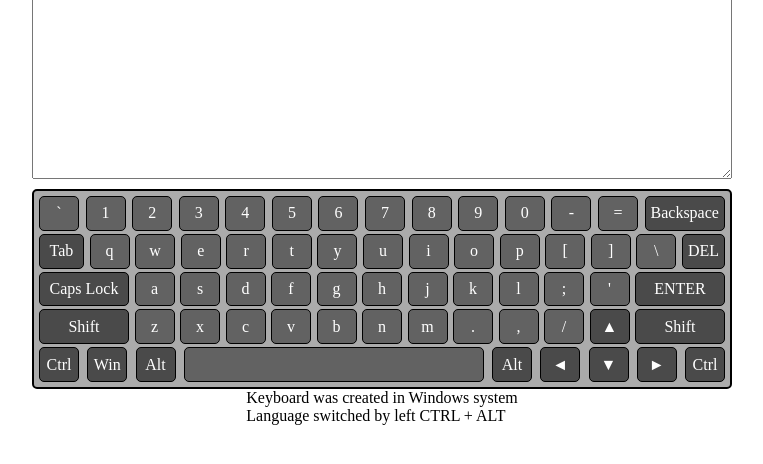
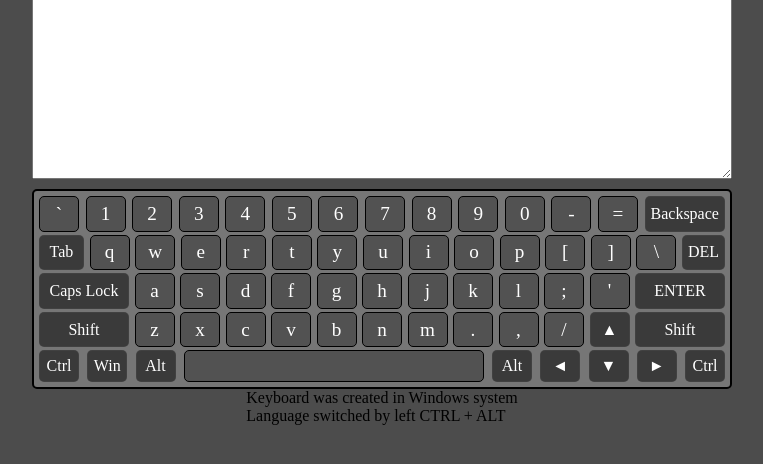
Before and after one commit to alexbrestby/virtual_keyboard, a website built with webpack: page virtual-keyboard/src/index.html in a window 1280 px wide. Shown: the part 58-522 px from the top of the page, without its empty margins (258-1021 px from the left). Built offline with nearby package versions, Linux system fonts and the light colour scheme.

Commit message:
feat: add webpack file loader

```diff
--- a/virtual-keyboard/package.json
+++ b/virtual-keyboard/package.json
@@ -25,6 +25,7 @@
     "eslint-plugin-import": "^2.26.0",
     "eslint-plugin-prettier": "^4.0.0",
     "eslint-webpack-plugin": "^3.1.1",
+    "file-loader": "^6.2.0",
     "html-webpack-plugin": "^5.5.0",
     "mini-css-extract-plugin": "^2.6.0",
     "sass": "^1.51.0",
--- a/virtual-keyboard/src/style.sass
+++ b/virtual-keyboard/src/style.sass
@@ -7,6 +7,7 @@ $specialButtonMainColor: rgba(34, 34, 34, 0.7)
 
 .wrapper
     min-height: 100vh
+    background-color: rgba(0, 0, 0, 0.7)
 
 .container
     display: flex
@@ -44,9 +45,19 @@ $specialButtonMainColor: rgba(34, 34, 34, 0.7)
     padding: 3px 5px
     background-color: rgba(68, 68, 68, 0.7)
     color: rgba(255, 255, 255, 1)
+    cursor: pointer
+    transition: 0.3s
+    font-size: 1.2em
+    &:hover
+        color: rgba(68, 68, 68, 0.7)
+        background-color: rgba(255, 255, 255, 1)
+        font-weight: 900
 
 .special
     background-color: $specialButtonMainColor
+    border: 1px solid rgba(68, 68, 68, 0.7)
+    font-size: 1em
+
 .Tab
     width: 45px
 .CapsLock,
```
Also changed, not shown: virtual-keyboard/dist/assets/96fcfdef3fd95b7264ac.woff2 (added), virtual-keyboard/dist/assets/fonts/JetBrainsMono-Regular.woff2 (added), virtual-keyboard/dist/index.html, 5 other files.
